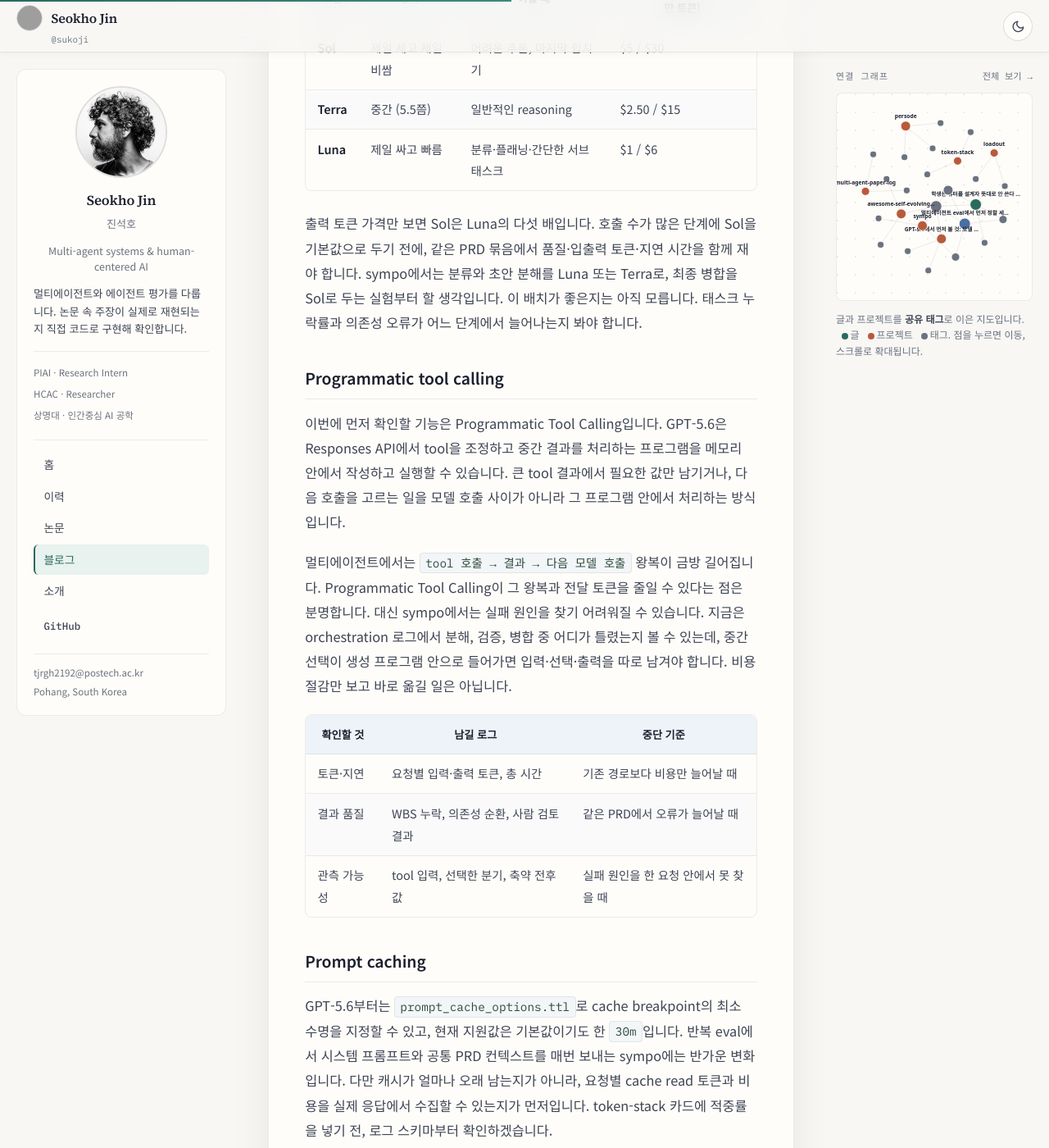
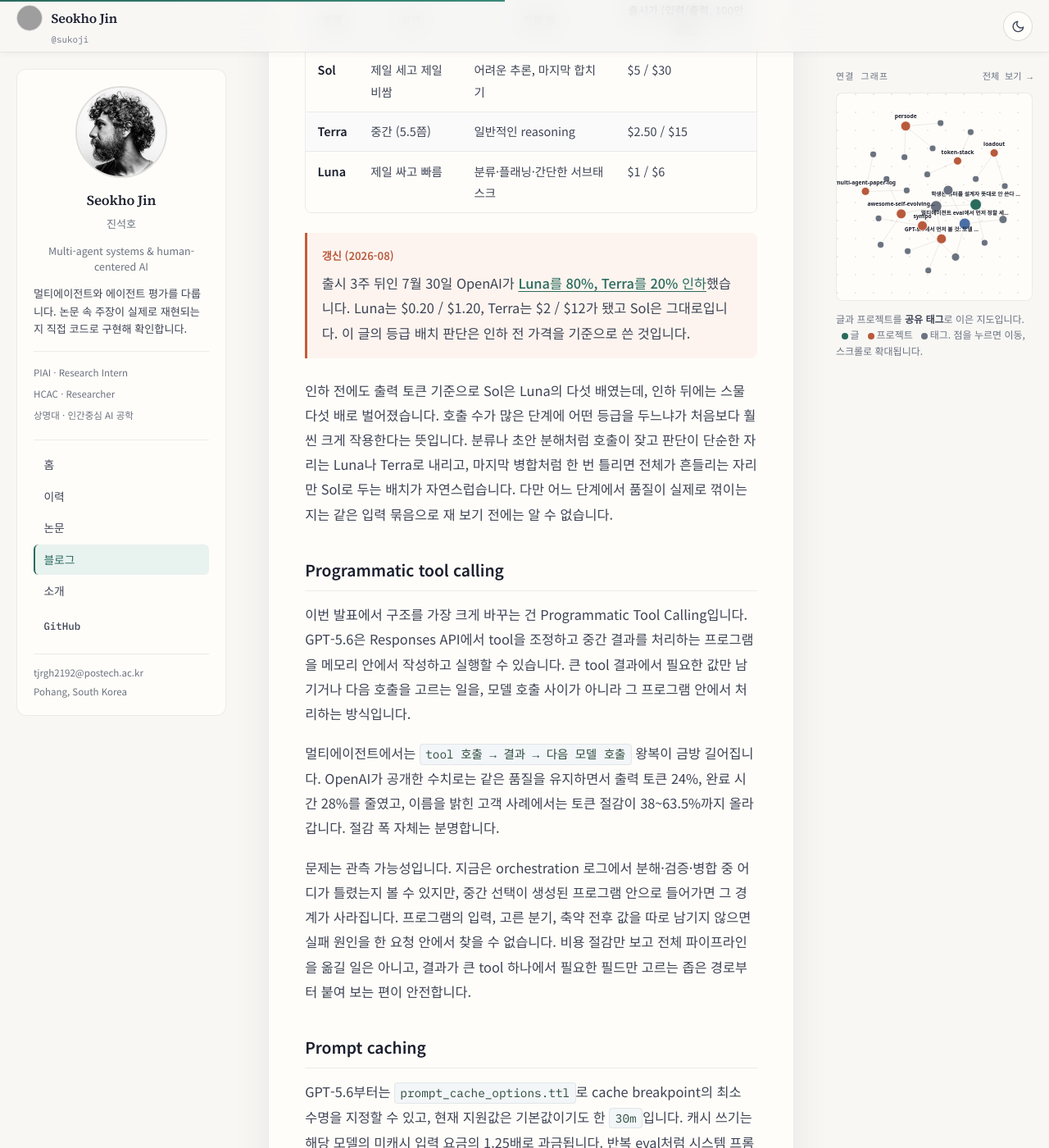
Before and after one commit to sukoji/sukoji.github.io, a Jekyll site: the page built from _posts/2026-07-10-gpt-5-6-first-impressions.md, in a window 1280 px wide and 1400 px high, scrolled down 1553 px. Shown: the whole window at 82% size. Built offline with Jekyll 4.4.1, drawn with Linux system fonts in a browser that asks for light colours; some of the changed text lies outside the part shown; grey boxes are pictures that could not be loaded.

Commit message:
content: neutralize GPT-5.6 post and refresh its facts
- drop the sympo/token-stack plans (10 mentions) from a news post
- note the 2026-07-30 price cut: Luna -80%, Terra -20%, Sol unchanged
- add measured Programmatic Tool Calling numbers in place of speculation
- add the ultra Terminal-Bench figure and the cache write multiplier

Co-Authored-By: Claude Opus 5 <noreply@anthropic.com>

````diff
--- a/_posts/2026-07-10-gpt-5-6-first-impressions.md
+++ b/_posts/2026-07-10-gpt-5-6-first-impressions.md
@@ -4,86 +4,83 @@ title: "GPT-5.6에서 먼저 볼 것: 모델 등급보다 tool calling 경로"
 date: 2026-07-10
 category: news
 tags: [gpt-5.6, llm, agents]
-summary: GPT-5.6은 Sol·Terra·Luna 세 등급으로 나뉩니다. sympo에서는 모델 라우팅보다 programmatic tool calling의 관측 가능성이 먼저 검증할 항목입니다.
+summary: GPT-5.6은 Sol·Terra·Luna 세 등급으로 나뉩니다. 등급을 고르는 일보다 Programmatic Tool Calling이 호출 경로와 로그를 어떻게 바꾸는지가 먼저 볼 지점입니다.
 image: /assets/images/posts/2026-07-10-gpt-5-6.svg
 ---
 
 ![GPT-5.6: Sol, Terra, Luna](/assets/images/posts/2026-07-10-gpt-5-6.svg)
 
-7월 9일 [GPT-5.6](https://openai.com/index/gpt-5-6/)이 일반 공개됐습니다. Sol, Terra, Luna라는 세 모델과 `ultra`, Programmatic Tool Calling이 같이 나왔습니다. 벤치마크 숫자보다 sympo의 PRD→WBS 파이프라인에서 호출 경로가 어떻게 달라지는지가 먼저 궁금했습니다.
+7월 9일 [GPT-5.6](https://openai.com/index/gpt-5-6/)이 일반 공개됐습니다. Sol, Terra, Luna라는 세 모델과 `ultra`, Programmatic Tool Calling이 같이 나왔습니다. 벤치마크 숫자는 발표 자료에 충분히 실려 있으니, 여기서는 에이전트를 붙여 쓰는 쪽에서 실제로 달라지는 지점만 봅니다.
 
 > **적어 둠**
-> Sol·Terra·Luna의 라우팅은 측정으로 조정할 수 있습니다. 반면 Programmatic Tool Calling은 중간 결과와 실패 지점을 어떻게 남길지까지 바꾸므로, sympo에는 작은 실험부터 붙여야 합니다.
+> 등급 선택은 나중에 측정으로 조정할 수 있습니다. Programmatic Tool Calling은 중간 결과와 실패 지점이 어디에 남는지까지 바꾸므로, 붙이기 전에 로그 구조를 먼저 정해야 합니다.
 {: .callout-summary}
 
 ## 모델 등급: Sol · Terra · Luna
 
-5.6은 세대 이름이고 Sol, Terra, Luna는 성능과 가격이 다른 모델 등급입니다. 공식 발표에서는 Sol을 flagship, Terra를 일상 작업용 균형 모델, Luna를 가장 빠르고 저렴한 모델로 설명합니다. API 비용도 이 등급을 따라 달라집니다.
+5.6은 세대 이름이고 Sol, Terra, Luna는 성능과 가격이 다른 모델 등급입니다. 공식 발표에서는 Sol을 flagship, Terra를 일상 작업용 균형 모델, Luna를 가장 빠르고 저렴한 모델로 설명합니다.
 
-| 모델 | 성격 | 이럴 때 | API 가격 (입력 / 출력, 100만 토큰) |
-|------|------|---------|-----------------------------------|
+| 모델 | 성격 | 이럴 때 | 출시가 (입력/출력, 100만 토큰) |
+|------|------|---------|-------------------------------|
 | **Sol** | 제일 세고 제일 비쌈 | 어려운 추론, 마지막 합치기 | $5 / $30 |
 | **Terra** | 중간 (5.5쯤) | 일반적인 reasoning | $2.50 / $15 |
 | **Luna** | 제일 싸고 빠름 | 분류·플래닝·간단한 서브태스크 | $1 / $6 |
 
-출력 토큰 가격만 보면 Sol은 Luna의 다섯 배입니다. 호출 수가 많은 단계에 Sol을 기본값으로 두기 전에, 같은 PRD 묶음에서 품질·입출력 토큰·지연 시간을 함께 재야 합니다. sympo에서는 분류와 초안 분해를 Luna 또는 Terra로, 최종 병합을 Sol로 두는 실험부터 할 생각입니다. 이 배치가 좋은지는 아직 모릅니다. 태스크 누락률과 의존성 오류가 어느 단계에서 늘어나는지 봐야 합니다.
+> **갱신 (2026-08)**
+> 출시 3주 뒤인 7월 30일 OpenAI가 [Luna를 80%, Terra를 20% 인하](https://www.cnbc.com/2026/07/30/open-ai-price-cut-gpt.html)했습니다. Luna는 $0.20 / $1.20, Terra는 $2 / $12가 됐고 Sol은 그대로입니다. 이 글의 등급 배치 판단은 인하 전 가격을 기준으로 쓴 것입니다.
+{: .callout-warn}
+
+인하 전에도 출력 토큰 기준으로 Sol은 Luna의 다섯 배였는데, 인하 뒤에는 스물다섯 배로 벌어졌습니다. 호출 수가 많은 단계에 어떤 등급을 두느냐가 처음보다 훨씬 크게 작용한다는 뜻입니다. 분류나 초안 분해처럼 호출이 잦고 판단이 단순한 자리는 Luna나 Terra로 내리고, 마지막 병합처럼 한 번 틀리면 전체가 흔들리는 자리만 Sol로 두는 배치가 자연스럽습니다. 다만 어느 단계에서 품질이 실제로 꺾이는지는 같은 입력 묶음으로 재 보기 전에는 알 수 없습니다.
 
 ## Programmatic tool calling
 
-이번에 먼저 확인할 기능은 Programmatic Tool Calling입니다. GPT-5.6은 Responses API에서 tool을 조정하고 중간 결과를 처리하는 프로그램을 메모리 안에서 작성하고 실행할 수 있습니다. 큰 tool 결과에서 필요한 값만 남기거나, 다음 호출을 고르는 일을 모델 호출 사이가 아니라 그 프로그램 안에서 처리하는 방식입니다.
+이번 발표에서 구조를 가장 크게 바꾸는 건 Programmatic Tool Calling입니다. GPT-5.6은 Responses API에서 tool을 조정하고 중간 결과를 처리하는 프로그램을 메모리 안에서 작성하고 실행할 수 있습니다. 큰 tool 결과에서 필요한 값만 남기거나 다음 호출을 고르는 일을, 모델 호출 사이가 아니라 그 프로그램 안에서 처리하는 방식입니다.
 
-멀티에이전트에서는 `tool 호출 → 결과 → 다음 모델 호출` 왕복이 금방 길어집니다. Programmatic Tool Calling이 그 왕복과 전달 토큰을 줄일 수 있다는 점은 분명합니다. 대신 sympo에서는 실패 원인을 찾기 어려워질 수 있습니다. 지금은 orchestration 로그에서 분해, 검증, 병합 중 어디가 틀렸는지 볼 수 있는데, 중간 선택이 생성 프로그램 안으로 들어가면 입력·선택·출력을 따로 남겨야 합니다. 비용 절감만 보고 바로 옮길 일은 아닙니다.
+멀티에이전트에서는 `tool 호출 → 결과 → 다음 모델 호출` 왕복이 금방 길어집니다. OpenAI가 공개한 수치로는 같은 품질을 유지하면서 출력 토큰 24%, 완료 시간 28%를 줄였고, 이름을 밝힌 고객 사례에서는 토큰 절감이 38~63.5%까지 올라갑니다. 절감 폭 자체는 분명합니다.
 
-| 확인할 것 | 남길 로그 | 중단 기준 |
-|------|------|------|
-| 토큰·지연 | 요청별 입력·출력 토큰, 총 시간 | 기존 경로보다 비용만 늘어날 때 |
-| 결과 품질 | WBS 누락, 의존성 순환, 사람 검토 결과 | 같은 PRD에서 오류가 늘어날 때 |
-| 관측 가능성 | tool 입력, 선택한 분기, 축약 전후 값 | 실패 원인을 한 요청 안에서 못 찾을 때 |
+문제는 관측 가능성입니다. 지금은 orchestration 로그에서 분해·검증·병합 중 어디가 틀렸는지 볼 수 있지만, 중간 선택이 생성된 프로그램 안으로 들어가면 그 경계가 사라집니다. 프로그램의 입력, 고른 분기, 축약 전후 값을 따로 남기지 않으면 실패 원인을 한 요청 안에서 찾을 수 없습니다. 비용 절감만 보고 전체 파이프라인을 옮길 일은 아니고, 결과가 큰 tool 하나에서 필요한 필드만 고르는 좁은 경로부터 붙여 보는 편이 안전합니다.
 
 ## Prompt caching
 
-GPT-5.6부터는 `prompt_cache_options.ttl`로 cache breakpoint의 최소 수명을 지정할 수 있고, 현재 지원값은 기본값이기도 한 `30m`입니다. 반복 eval에서 시스템 프롬프트와 공통 PRD 컨텍스트를 매번 보내는 sympo에는 반가운 변화입니다. 다만 캐시가 얼마나 오래 남는지가 아니라, 요청별 cache read 토큰과 비용을 실제 응답에서 수집할 수 있는지가 먼저입니다. token-stack 카드에 적중률을 넣기 전, 로그 스키마부터 확인하겠습니다.
+GPT-5.6부터는 `prompt_cache_options.ttl`로 cache breakpoint의 최소 수명을 지정할 수 있고, 현재 지원값은 기본값이기도 한 `30m`입니다. 캐시 쓰기는 해당 모델의 미캐시 입력 요금의 1.25배로 과금됩니다. 반복 eval처럼 시스템 프롬프트와 공통 컨텍스트를 매번 보내는 작업이라면 효과가 큽니다. 다만 캐시가 얼마나 오래 남는지보다, 요청별 cache read 토큰과 그 비용을 응답에서 실제로 수집할 수 있는지가 먼저입니다. 적중률을 지표로 쓰려면 로그 스키마부터 맞아야 합니다.
 
 ## ultra 병렬 모드
 
-`ultra`는 복잡한 작업을 위해 여러 agent workstream을 병렬로 조정하는 고성능 설정입니다. 공식 발표 기준으로 기본값은 네 agent입니다.
+`ultra`는 복잡한 작업을 위해 여러 agent workstream을 병렬로 조정하는 고성능 설정입니다. 공식 발표 기준으로 기본값은 네 agent이고, Terminal-Bench 2.1에서 88.8%를 91.9%로 올렸습니다.
 
 > **주의**
-> 병렬 수만 늘리면 비용만 붑니다. 중간에 뭘 검증할지 없는 파이프라인이면 ultra는 답이 아니라 지출입니다.
+> 병렬 수만 늘리면 비용만 늘어납니다. 중간에 무엇을 검증할지 정하지 않은 파이프라인이면 ultra는 답이 아니라 지출입니다.
 {: .callout-warn}
 
-sympo에 필요한지는 별개입니다. 분해 후보를 여러 개 만들고 judge로 고르는 단계가 실제 병목인지, 한 후보를 더 오래 다듬는 편이 나은지 같은 PRD 셋으로 비교해야 합니다.
+3%p를 위해 네 배의 호출을 감당할 값어치가 있는지는 작업마다 다릅니다. 후보를 여러 개 만들고 고르는 단계가 실제 병목인지, 한 후보를 더 오래 다듬는 편이 나은지 먼저 확인할 문제입니다.
 
-## sympo에서 먼저 돌릴 비교
+## 직접 확인할 때 볼 값
 
-같은 PRD 20개를 기존 경로와 Terra 경로에 각각 넣고, 아래 네 값을 비교합니다. 평균만 보면 긴 입력 한두 개가 결과를 가릴 수 있으므로 중앙값과 최댓값도 같이 남깁니다.
+발표 자료의 벤치마크는 내 입력 분포를 대신해 주지 않습니다. 같은 입력 묶음을 기존 경로와 새 경로에 각각 넣고 아래 값을 비교하는 편이 빠릅니다. 평균만 보면 긴 입력 한두 개가 결과를 가리므로 중앙값과 최댓값도 같이 남깁니다.
 
 | 항목 | 이유 |
 |------|------|
-| WBS 누락·의존성 오류 | 결과가 실제로 깨졌는지 확인 |
+| 출력의 형식·제약 위반 | 결과가 실제로 깨졌는지 확인 |
 | 사람 검토 통과율 | 형식 검증이 놓치는 품질 확인 |
-| 요청당 토큰과 비용 | 라우팅과 cache의 효과 확인 |
+| 요청당 토큰과 비용 | 등급 배치와 cache의 효과 확인 |
 | 종료까지 걸린 시간 | 왕복 감소가 체감 지연으로 이어지는지 확인 |
 
 호출은 Responses API로 시작합니다.
 
 ```bash
-# Terra에 PRD 하나를 보내는 최소 요청
+# Terra에 요청 하나를 보내는 최소 형태
 curl https://api.openai.com/v1/responses \
   -H "Authorization: Bearer $OPENAI_API_KEY" \
   -H "Content-Type: application/json" \
   -d '{
     "model": "gpt-5.6-terra",
-    "input": "아래 PRD를 WBS로 분해하세요: ..."
+    "input": "..."
   }'
 ```
-
-처음에는 Programmatic Tool Calling을 전체 파이프라인에 넣지 않습니다. 결과가 큰 tool 하나에서 필요한 필드만 고르는 좁은 경로에 붙이고, 기존 방식과 같은 PRD를 돌리겠습니다. 숫자가 쌓이면 라우팅과 로그 구조를 같이 바꾸겠습니다.
 
 ## 참고
 
 - [OpenAI: GPT-5.6](https://openai.com/index/gpt-5-6/)
 - [OpenAI API: Programmatic Tool Calling](https://developers.openai.com/api/docs/guides/tools-programmatic-tool-calling)
 - [OpenAI API: Prompt caching](https://developers.openai.com/api/docs/guides/prompt-caching)
-- [본인 repo: sympo](https://github.com/sukoji/sympo)
-- [본인 repo: token-stack](https://github.com/sukoji/token-stack)
+- [CNBC: OpenAI cuts prices for two of its GPT-5.6 AI models (2026-07-30)](https://www.cnbc.com/2026/07/30/open-ai-price-cut-gpt.html)
````
